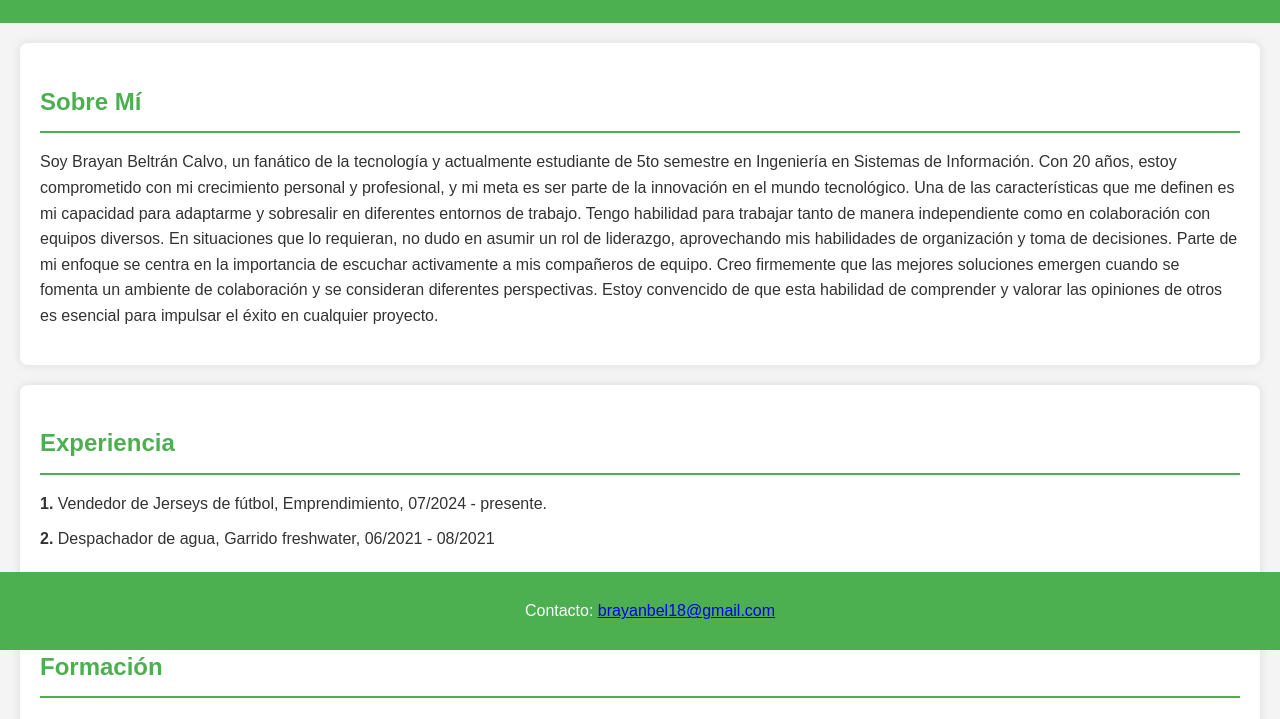
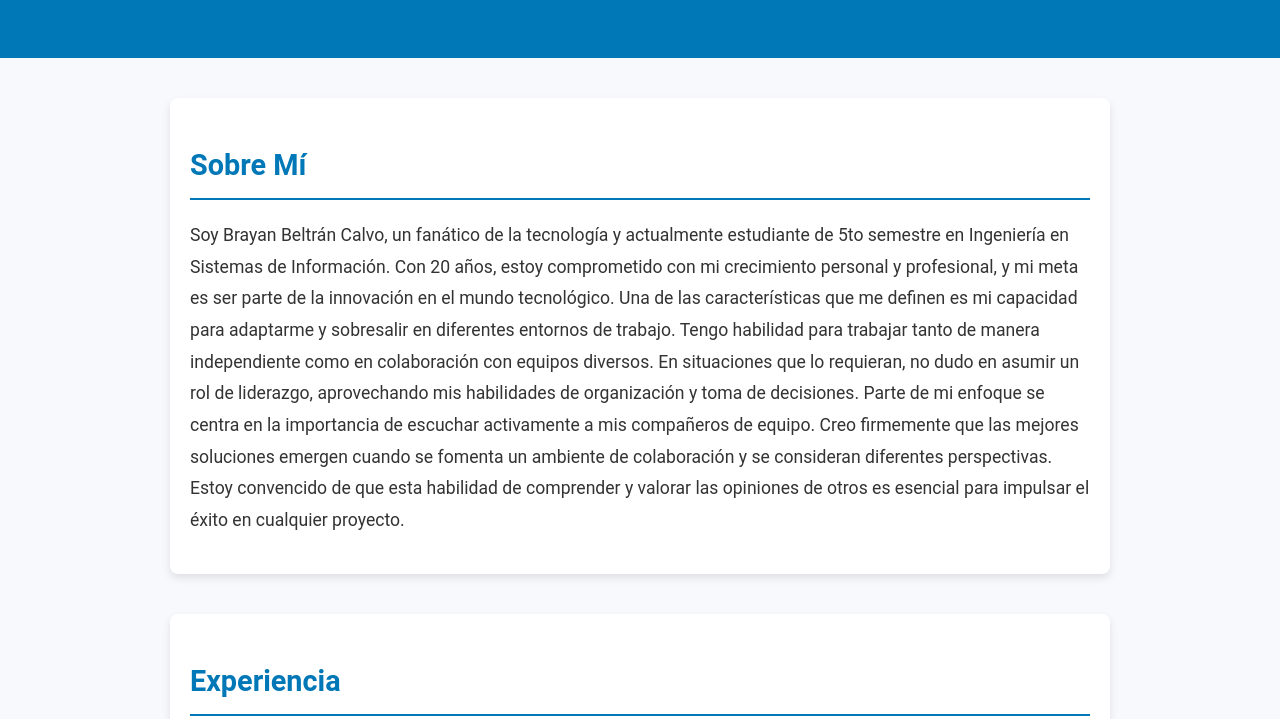
Before and after one commit to BrayanBeltran18/BrayanBeltran18.github.io, a plain HTML site: page index.html in a window 1280 px wide. Shown: the part 150-869 px from the top of the page. Drawn offline with Linux system fonts and the light colour scheme.

Commit message:
Otro css

```diff
--- a/styles.css
+++ b/styles.css
@@ -1,66 +1,101 @@
-/* General */
+/* Estilos Generales */
 body {
-    font-family: Arial, sans-serif;
+    font-family: 'Roboto', sans-serif;
     line-height: 1.6;
     margin: 0;
     padding: 0;
-    background-color: #f4f4f4;
+    background-color: #f7f9fc;
     color: #333;
 }
 
-/* Header */
+/* Encabezado */
 header {
-    background-color: #4CAF50;
+    background-color: #0077b6; /* Azul profesional */
     color: white;
-    padding: 20px;
     text-align: center;
+    padding: 40px 0;
 }
 
 header h1 {
+    font-size: 2.5em;
     margin: 0;
-    font-size: 2.5em;
+    font-weight: 700;
 }
 
 header p {
-    font-size: 1.2em;
+    font-size: 1.3em;
+    margin-top: 10px;
 }
 
-/* Secciones */
+/* Sección General */
 section {
+    margin: 40px auto;
     padding: 20px;
-    margin: 20px;
+    max-width: 900px;
     background-color: white;
     border-radius: 8px;
-    box-shadow: 0 0 10px rgba(0, 0, 0, 0.1);
+    box-shadow: 0 4px 8px rgba(0, 0, 0, 0.1);
 }
 
 h2 {
-    color: #4CAF50;
-    border-bottom: 2px solid #4CAF50;
+    font-size: 1.8em;
+    color: #0077b6;
+    border-bottom: 2px solid #0077b6;
     padding-bottom: 10px;
-    margin-bottom: 10px;
+    margin-bottom: 20px;
 }
 
+/* Sobre mí */
+section p {
+    font-size: 1.1em;
+    line-height: 1.8;
+}
+
+/* Experiencia y Formación */
 ul {
     list-style-type: none;
     padding: 0;
 }
 
 ul li {
-    margin-bottom: 10px;
+    margin-bottom: 15px;
+    font-size: 1.1em;
 }
 
 ul li strong {
-    color: #333;
+    color: #0077b6;
+}
+
+/* Formación */
+section p {
+    font-size: 1.1em;
+}
+
+/* Habilidades */
+ul li:before {
+    content: "•";
+    color: #0077b6;
+    font-weight: bold;
+    display: inline-block;
+    width: 20px;
+    margin-left: -20px;
 }
 
 /* Footer */
 footer {
     text-align: center;
-    padding: 10px;
-    background-color: #4CAF50;
+    padding: 20px;
+    background-color: #0077b6;
     color: white;
-    position: fixed;
-    width: 100%;
-    bottom: 0;
+    margin-top: 40px;
 }
+
+footer a {
+    color: white;
+    text-decoration: none;
+    font-weight: bold;
+}
+
+footer a:hover {
+    text-decoration: underline;
+}
```
